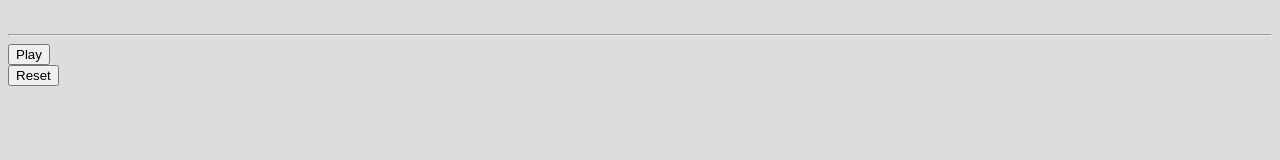
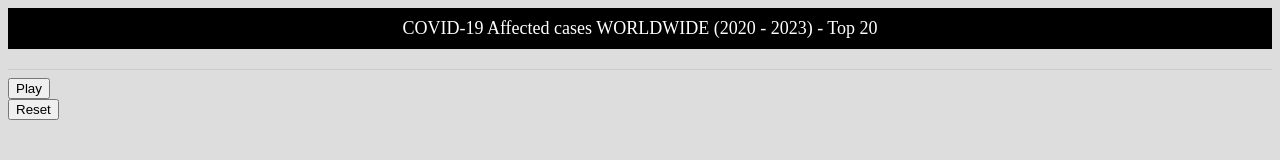
Before and after one commit to DS-DV-IU/ds-dv, a plain HTML site: page src/racebarchart.html in a window 1280 px wide. Drawn offline with nearby package versions, Linux system fonts and the light colour scheme; no server answers.

Commit message:
add title

```diff
--- a/src/race_barchart.js
+++ b/src/race_barchart.js
@@ -177,6 +177,7 @@ function drawChart(data) {
                 return;
             }
             update(dataset[currentDateIndex].date);
+            // console.log(dataset[currentDateIndex]);
 
             if (playRace === true) {
                 currentDateIndex++;
--- a/src/racebarchart.html
+++ b/src/racebarchart.html
@@ -6,12 +6,10 @@
     <meta name="viewport" content="width=device-width, initial-scale=1.0">
     <title>DS-DV Project</title>
     <script src="https://d3js.org/d3.v7.min.js"></script>
-
+    <link rel="stylesheet" href="myStyle.css">
 </head>
 
 <body>
-    <br>
-    <hr>
     <style>
         body {
             background: #dddddd;
@@ -19,6 +17,10 @@
             color: #333333;
         }
     </style>
+    <div class="banner">
+        COVID-19 Affected cases WORLDWIDE (2020 - 2023) - Top 20
+    </div>
+    <hr>
     <div id="race-chart-section">
         <div><button id="play_race_chart">Play</button></div>
         <div><button id="btn-reset">Reset</button></div>
```
